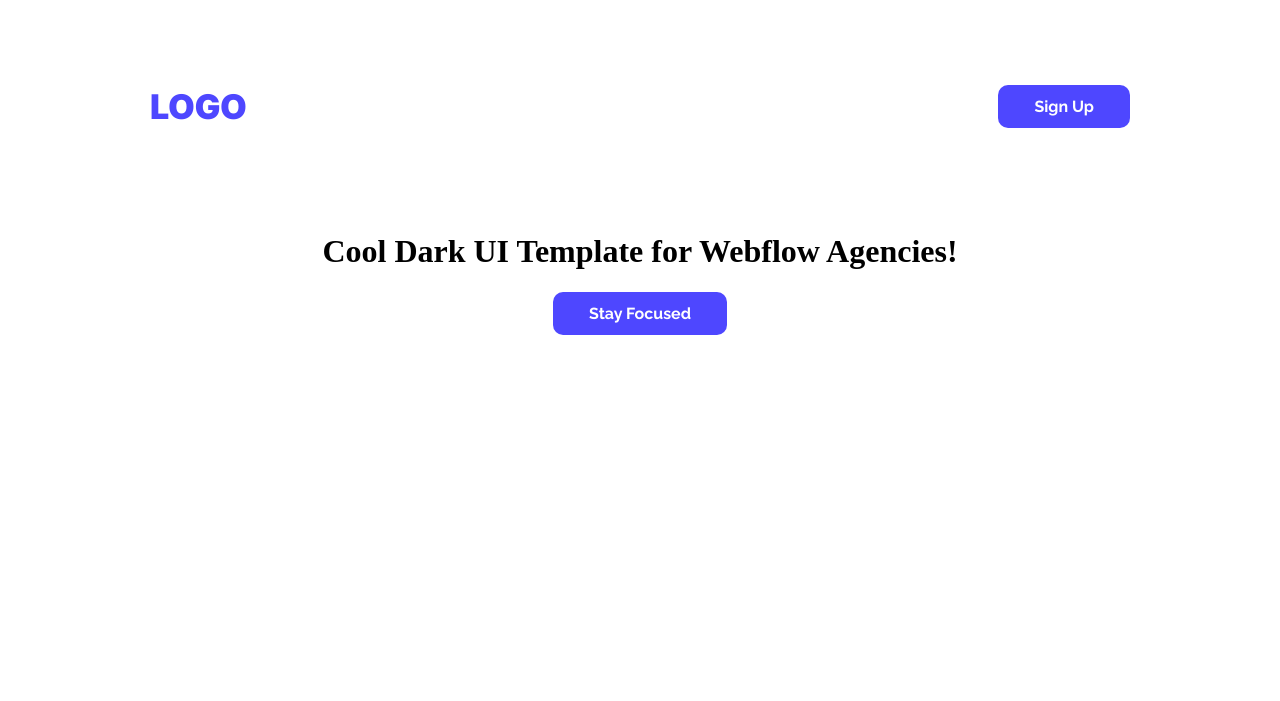
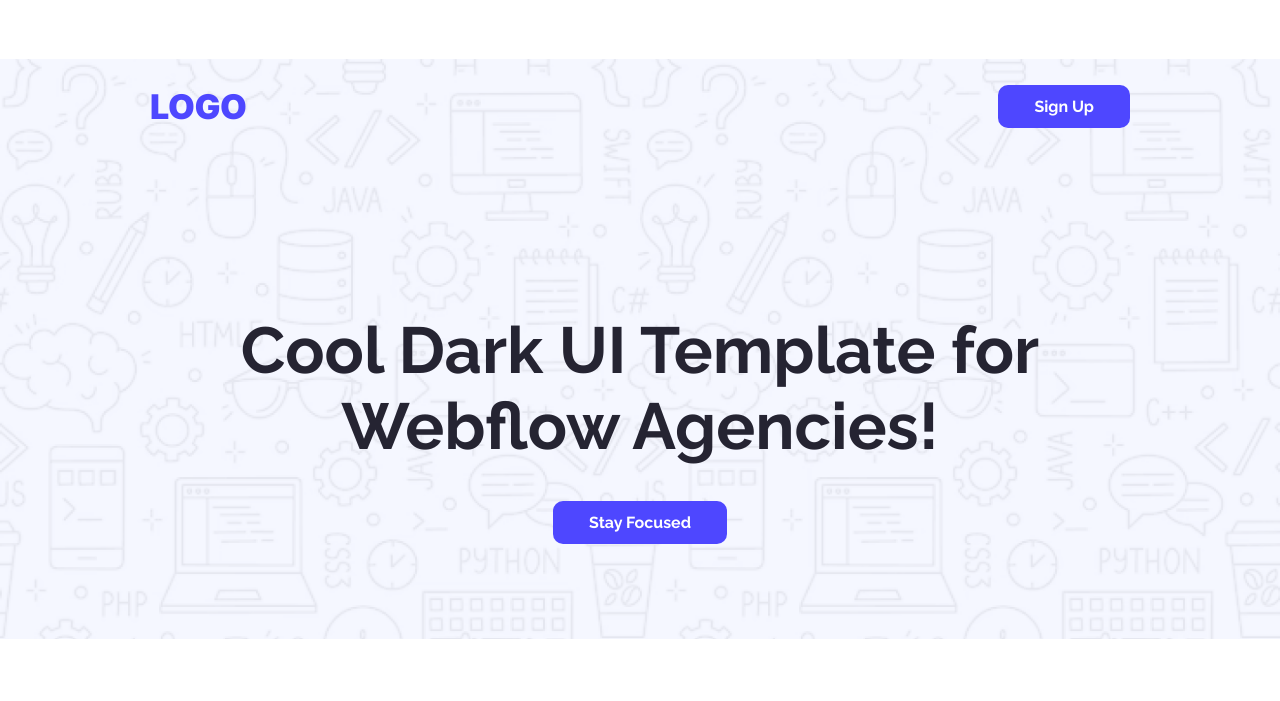
Before and after one commit to 0fahimtazwar0/B12A01-landing-launchpad, a plain HTML site: page index.html in a window 1280 px wide. Drawn offline with Linux system fonts and the light colour scheme.

Commit message:
completed header

```diff
--- a/style.css
+++ b/style.css
@@ -4,7 +4,26 @@ body {
         }
 header{
     text-align: center;
+    background-image: url(Assets/Hero-bg.png);
+    background-repeat: no-repeat;
+    background-position: center;
+    background-size: 100%;
+    height: 698px;
+
 }
+/* shared styles */
+.btn-primary{
+    border-radius: 10px;
+    background-color: #4E47FF;
+    color: white;
+    border: none;
+    padding: 12px 36px;
+    font-family: raleway;
+    font-weight: bold;
+    font-size: 16px;
+}
+
+/* navbar styles */
 nav{
     margin: 0px 150px;
     display: flex;
@@ -18,13 +37,15 @@ font-weight: 900;
     font-size: 34px;
     color: #4E47FF;
 }
-.btn-primary{
-    border-radius: 10px;
-    background-color: #4E47FF;
-    color: white;
-    border: none;
-    padding: 12px 36px;
+
+/* banner styles */
+.banner-text{
     font-family: raleway;
     font-weight: bold;
-    font-size: 16px;
+    font-size: 65px;
+    color: #252432;
+    max-width: 905px;
+    justify-self: center;
+    margin-top: 100px;
+    margin-bottom: 37px;
 }
```
Lines whose indentation alone changed are shown as unchanged.
